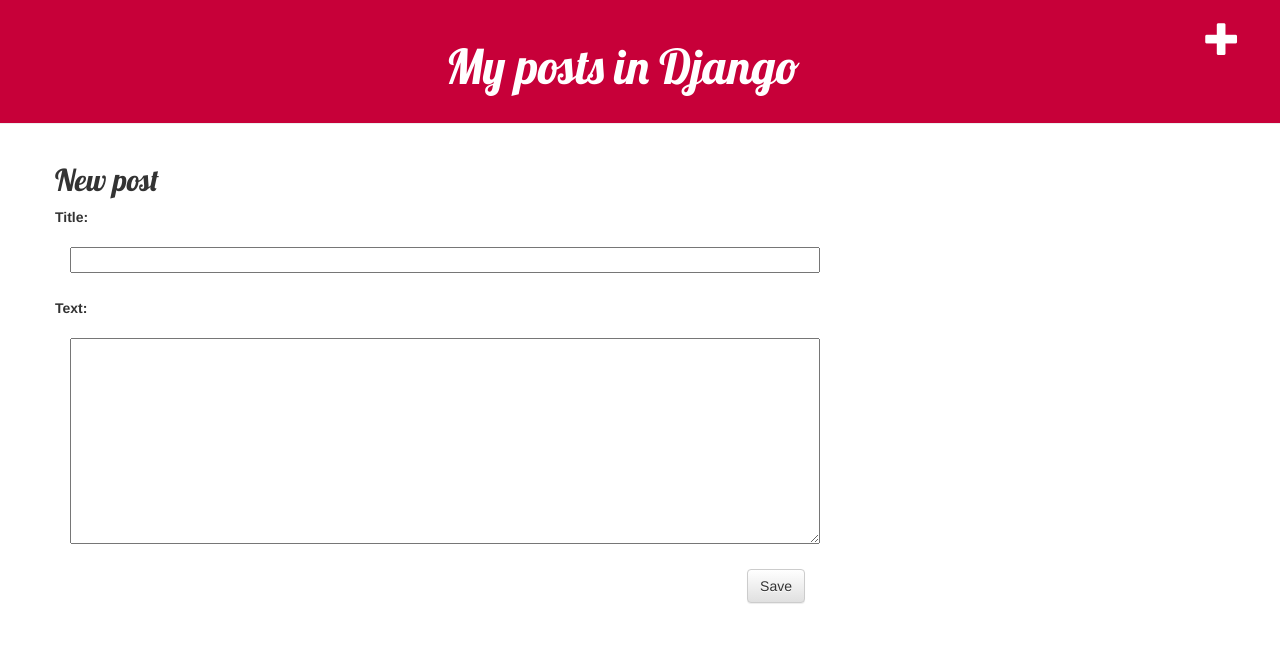
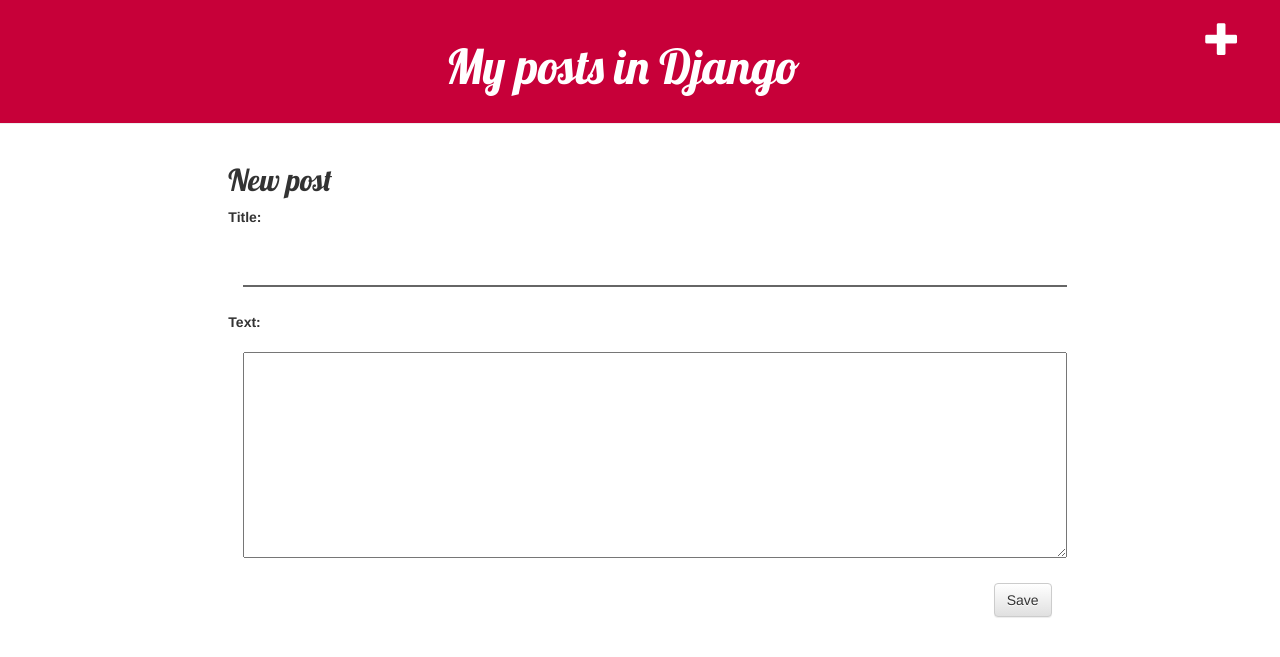
Before and after one commit to radiccimateoo/my-first-blog, a Django app: page /post/new in a window 1280 px wide. Shown: the top 657 px of the page. Run offline with Django 3.2, Linux system fonts and the light colour scheme; some libraries are stand-ins or nearby versions.

Commit message:
ultima actualizacion

```diff
--- a/blog/static/css/blog.css
+++ b/blog/static/css/blog.css
@@ -1,5 +1,4 @@
 h1 a, h2 a {
-    color: #C25100;
     font-family: 'Lobster';
 }
 
@@ -17,7 +16,14 @@
 }
 
 .content {
-    margin-left: 40px;
+    width: 100%;
+}
+
+.row {
+    display: flex;
+    flex-wrap: wrap;
+    justify-content: center;
+    gap: 20px;
 }
 
 h1, h2, h3, h4 {
@@ -38,6 +44,14 @@
     transition: .3s;
 }
 
+.post-form input {
+    outline: none;
+    border: none;
+    border-bottom: 2px solid #666;
+    height: 40px;
+    font-size: 30px;
+}
+
 .post-form textarea:hover, .post-form input:hover {
     box-shadow: 3px 3px 10px #666;
 }
@@ -54,11 +68,12 @@
     transition: .4s;
 }
 
-.post:hover {
+.post:hover, .date{
     background-color: #DC5252;
     color: #fff;
     border-radius: 5px;
     padding: 20px;
+    font-size: 20px;
 }
 
 .post h2 a, .post h2 a:visited {
--- a/blog/templates/blog/post_edit.html
+++ b/blog/templates/blog/post_edit.html
@@ -1,9 +1,11 @@
 {% extends 'blog/base.html' %}
 
 {% block content %}
-<h2>New post</h2>
+<div class="content-form">
+    <h2>New post</h2>
     <form method="POST" class="post-form">{% csrf_token %}
         {{ form.as_p }}
         <button type="submit" class="save btn btn-default">Save</button>
     </form>
+</div>
 {% endblock %}
```
